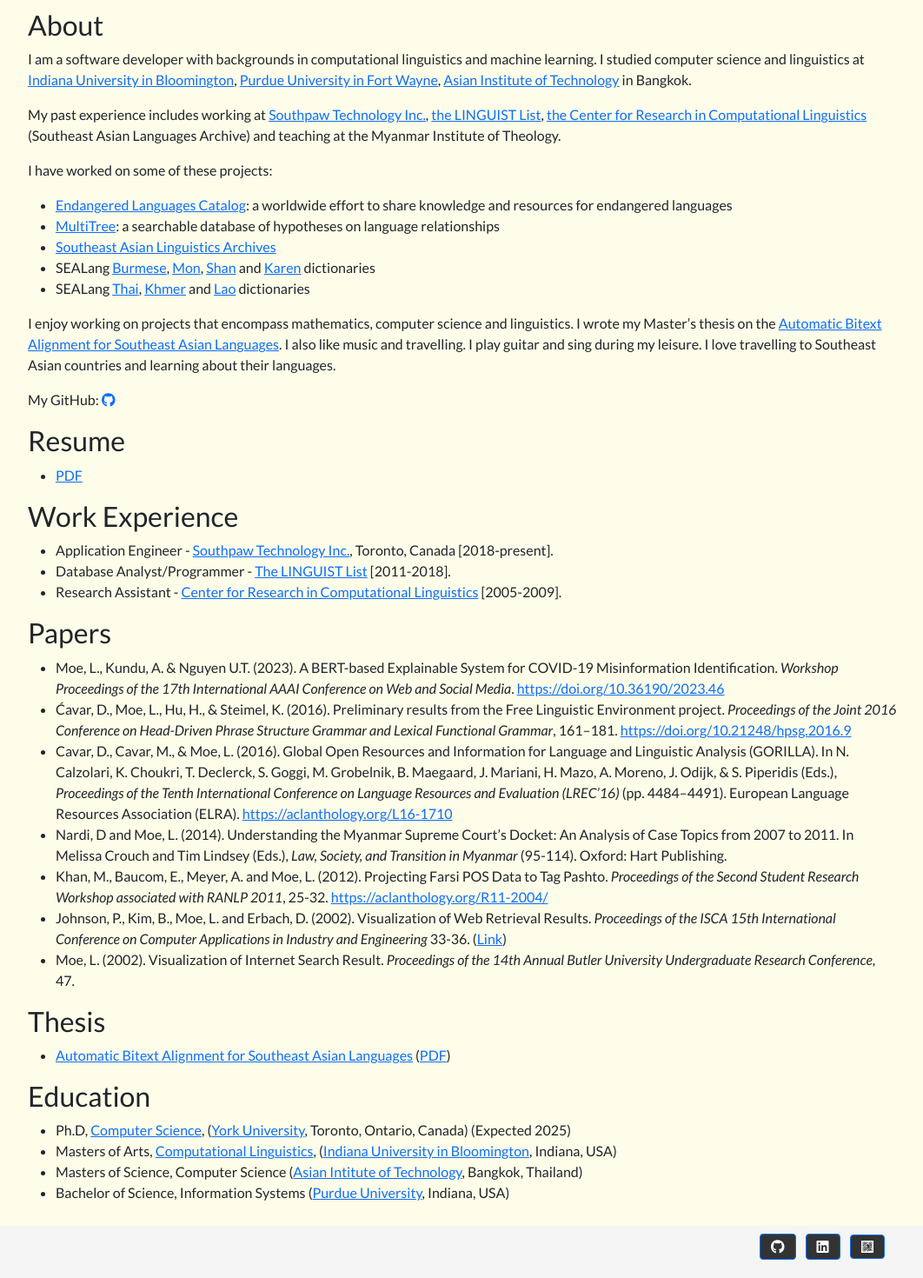
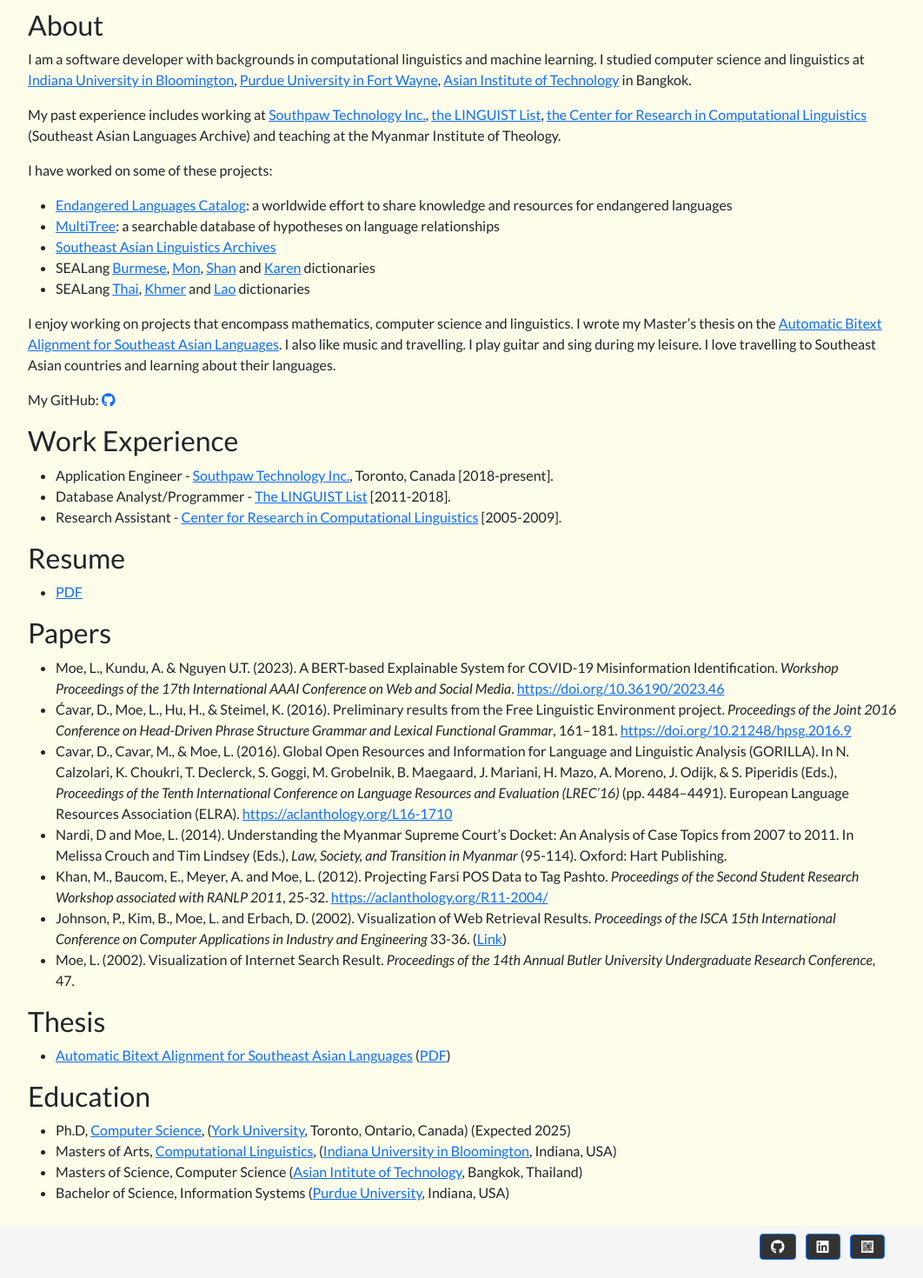
Before and after one commit to lwinmoe/lwinmoe.github.io, a Jekyll site: the page built from index.md, in a window 1280 px wide. Shown: the whole page at 87% size, without its empty margins (108-1170 px from the left). Built offline with Jekyll 4.4.1, drawn with Linux system fonts in a browser that asks for light colours; nearby versions of some CDN libraries.

```diff
--- a/index.md
+++ b/index.md
@@ -24,17 +24,16 @@ I enjoy working on projects that encompass mathematics, computer science and lin
 My GitHub: <a href="https://github.com/lwinmoe" role="button"><i class="fab fa-github"></i></a>
 
 
-## Resume
-
-- [PDF](/static/docs/lwinmoe_resume.pdf)
-
-
 ## Work Experience
 
 - Application Engineer - [Southpaw Technology Inc.](https://southpawtech.com/), Toronto, Canada [2018-present].
 - Database Analyst/Programmer - [The LINGUIST List](https://linguistlist.org) [2011-2018].
 - Research Assistant - [Center for Research in Computational Linguistics](http://www.sealang.net/) [2005-2009].
 
+
+## Resume
+
+- [PDF](/static/docs/lwinmoe_resume.pdf)
 
 
 ## Papers
```
